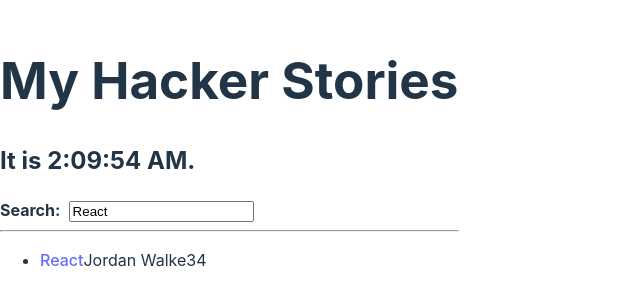
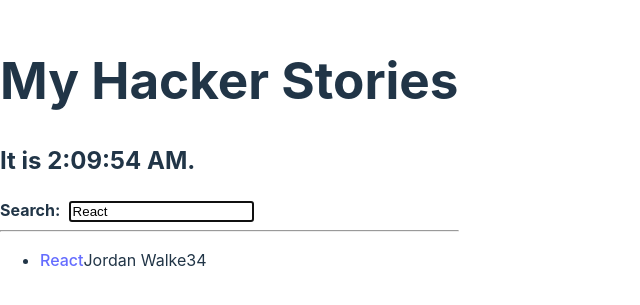
Before and after one commit to Elena-Nam/stories, a React (Vite) app: page / in a window 1280 px wide. Shown: the part 247-552 px from the top of the page, without its empty margins (0-640 px from the left). Built offline with nearby package versions, Linux system fonts and the light colour scheme.

Commit message:
added focus to InputWithLabel component using useRef

```diff
--- a/src/App.jsx
+++ b/src/App.jsx
@@ -52,6 +52,7 @@ const  App = () => {
   <InputWithLabel
   id = "search"
   value = {searchTerm}
+  isFocused
   onInputChange = {handleSearch}>
   <strong> Search: </strong>
   </InputWithLabel>
@@ -84,16 +85,26 @@ const List = ({list}) => (
 
 const InputWithLabel = ({
   id,
-  label,
   value,
   type ='text',
   onInputChange,
+  isFocused,
   children,
-}) => (
+}) => {
+
+const inputRef = React.useRef();
+React.useEffect (() => {
+  if (isFocused && inputRef.current) {
+  inputRef.current.focus();
+}
+}, [isFocused]);
+
+return (
 <>
 <label htmlFor='id'> {children} </label>
 &nbsp;
 <input
+ref={inputRef}
 id = {id}
 type = {type}
 value = {value}
@@ -101,6 +112,7 @@ onChange = {onInputChange}
 />
 </>
 );
+};
 
 
 
```
